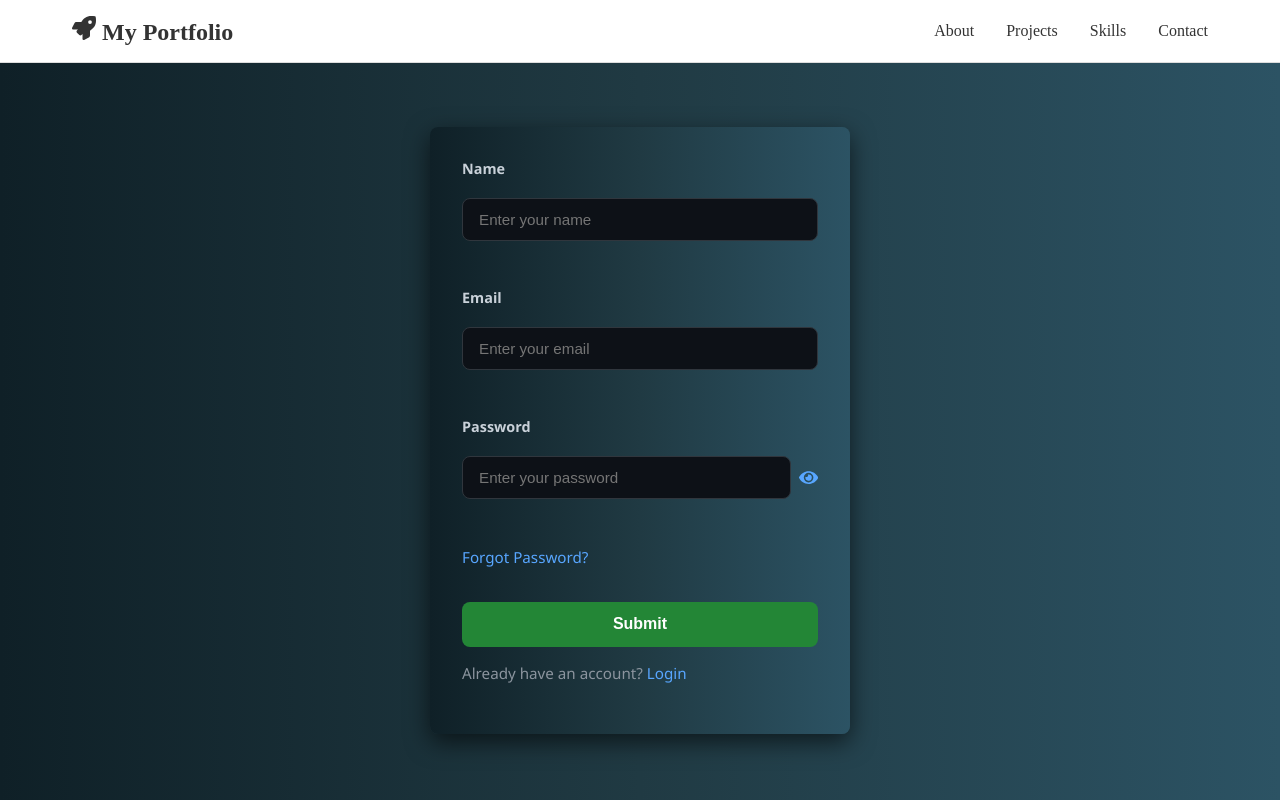
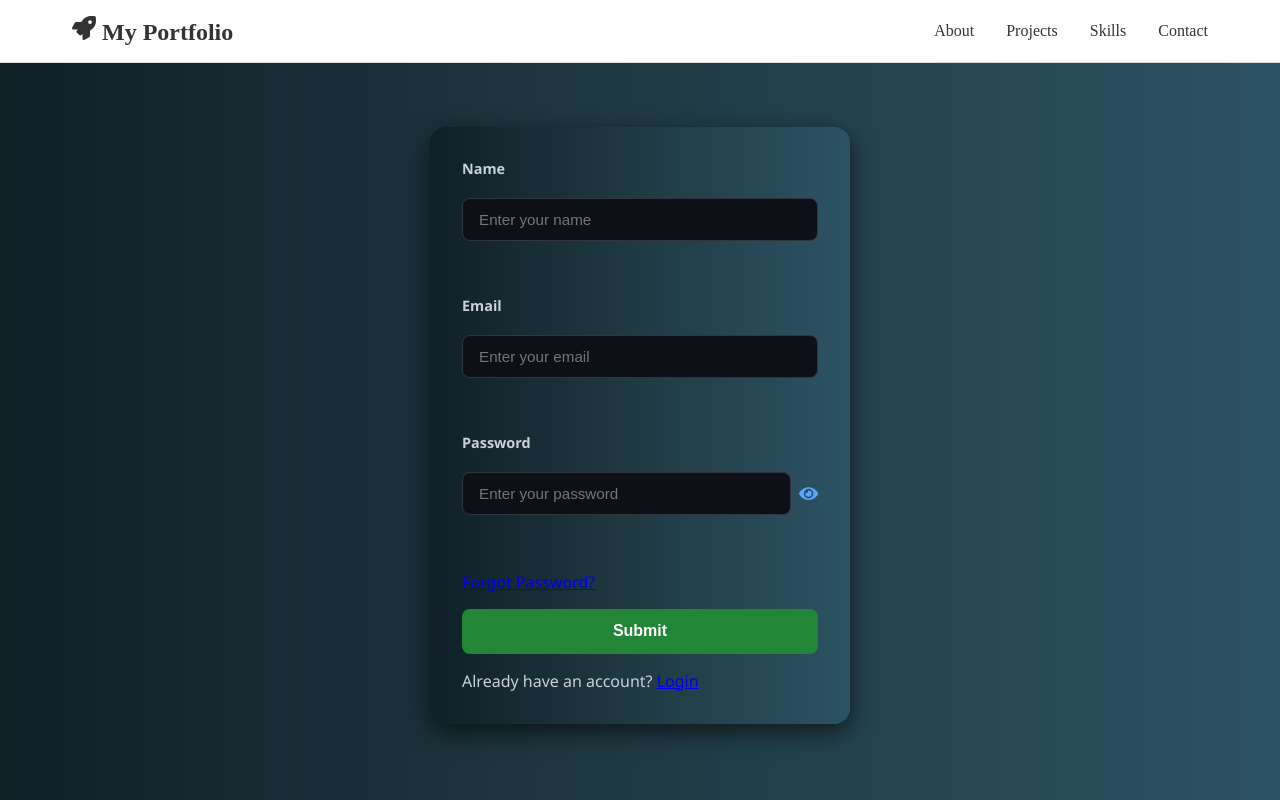
Before and after one commit to Saimahmed78/Portfolio-Website, a React (Vite) app in the folder Portfolio-Frontend/: page /register in a window 1280 px wide. Built offline with nearby package versions, Linux system fonts and the light colour scheme.

Commit message:
style(register-form): tidy CSS structure and ensure consistent styling

```diff
--- a/Portfolio-Frontend/src/pages/auth/styles/register.css
+++ b/Portfolio-Frontend/src/pages/auth/styles/register.css
@@ -1,11 +1,10 @@
 /* Form container */
 .register-form {
+  position: relative;
   max-width: 420px;
   margin: 4rem auto;
   padding: 2rem;
   background: linear-gradient(to right, #0f2027, #203a43, #2c5364);
-  /* Dark background */
-
   border-radius: 1rem;
   box-shadow: 0 8px 24px rgba(0, 0, 0, 0.6);
   display: flex;
@@ -13,26 +12,8 @@
   gap: 1rem;
   font-family: "Segoe UI", Tahoma, Geneva, Verdana, sans-serif;
   color: #c9d1d9;
-  /* Soft gray text */
-}
-
-/* Heading */
-.register-form h1 {
-  text-align: center;
-  font-size: 1.8rem;
-  font-weight: 700;
-  color: #58a6ff;
-  /* Accent Blue */
-  margin-bottom: 0.25rem;
-  text-shadow: 0 0 8px rgba(88, 166, 255, 0.5);
-}
-
-/* Subtext */
-.register-form p {
-  /* text-align: center; */
-  font-size: 0.95rem;
-  color: #8b949e;
-  margin-bottom: 1.2rem;
+  overflow: hidden;
+  transition: border-color 0.3s ease;
 }
 
 /* Labels */
@@ -65,14 +46,13 @@
 .register-error {
   font-size: 0.85rem;
   color: #f85149;
-  /* GitHub red */
-  margin-top: -0.25rem;
+  min-height: 1.2rem;
+  margin-top: 0.25rem;
 }
 
 /* Submit button */
 .register-submit-btn {
   background: #238636;
-  /* Green */
   color: white;
   font-size: 1rem;
   padding: 0.85rem;
@@ -93,45 +73,7 @@
   cursor: not-allowed;
 }
 
-/* Footer link */
-.register-form a {
-  color: #58a6ff;
-  font-weight: 500;
-  text-decoration: none;
-}
-
-.register-form a:hover {
-  text-decoration: underline;
-}
-
-.register-form {
-  position: relative;
-  padding: 2rem;
-  /* border: 2px solid #ccc; */
-  border-radius: 8px;
-  transition: border-color 0.3s ease;
-  overflow: hidden;
-}
-
-.register-form.loading {
-  pointer-events: none;
-  /* disables clicks inside form */
-  border-color: #4cafef;
-  /* optional change */
-}
-
-.register-form.loading::after {
-  content: "";
-  position: absolute;
-  top: 0;
-  left: -100%;
-  width: 100%;
-  height: 3px;
-  /* line thickness */
-  background: linear-gradient(to right, #4cafef, #00f, #4cafef);
-  animation: slide 1s linear infinite;
-}
-
+/* Password wrapper */
 .register-password-wrapper {
   display: flex;
   align-items: center;
@@ -152,16 +94,31 @@
   align-items: center;
 }
 
+/* Loading state */
+.register-form.loading {
+  pointer-events: none;
+  border-color: #4cafef;
+}
+
+.register-form.loading::before {
+  content: "";
+  position: absolute;
+  top: 0;
+  left: -100%;
+  width: 100%;
+  height: 3px;
+  background: linear-gradient(to right, #4cafef, #00f, #4cafef);
+  animation: slide 1s linear infinite;
+  z-index: 10;
+}
 
 @keyframes slide {
   0% {
     left: -100%;
   }
-
   50% {
     left: 0%;
   }
-
   100% {
     left: 100%;
   }
```
